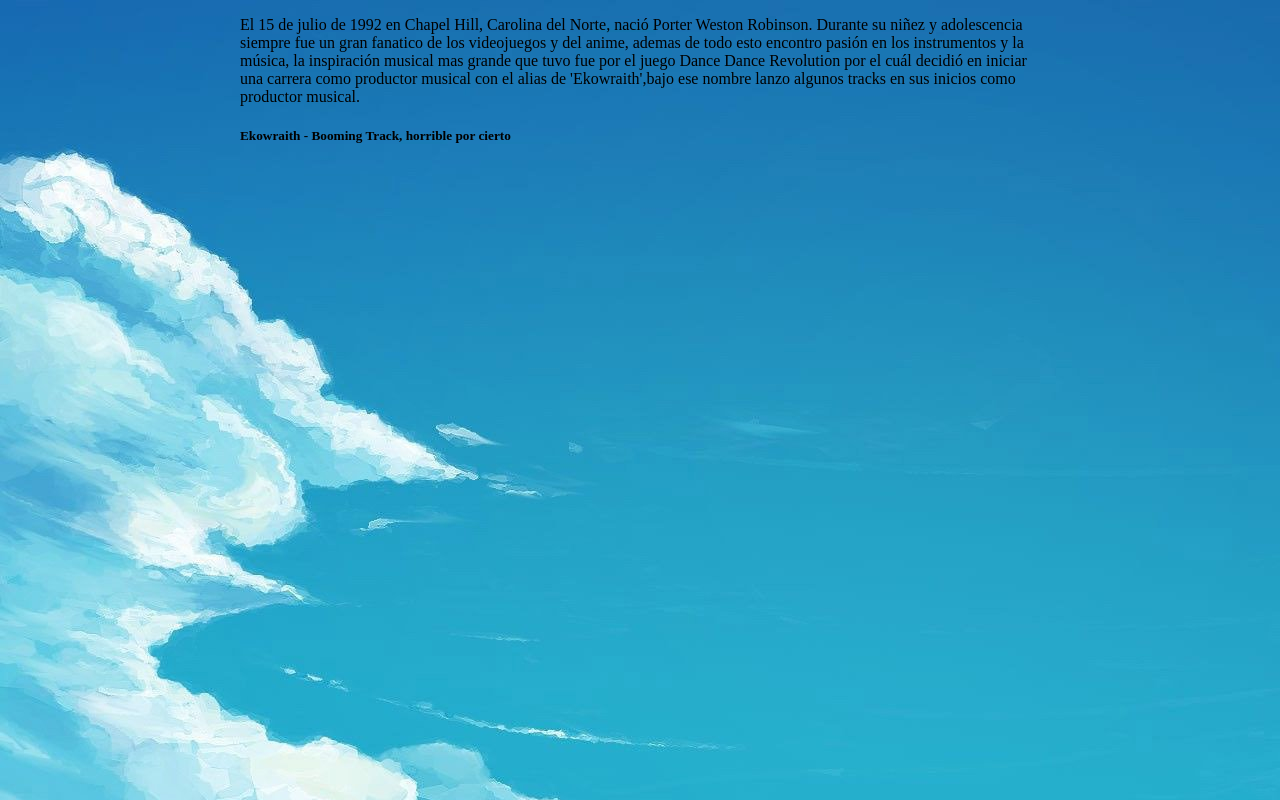
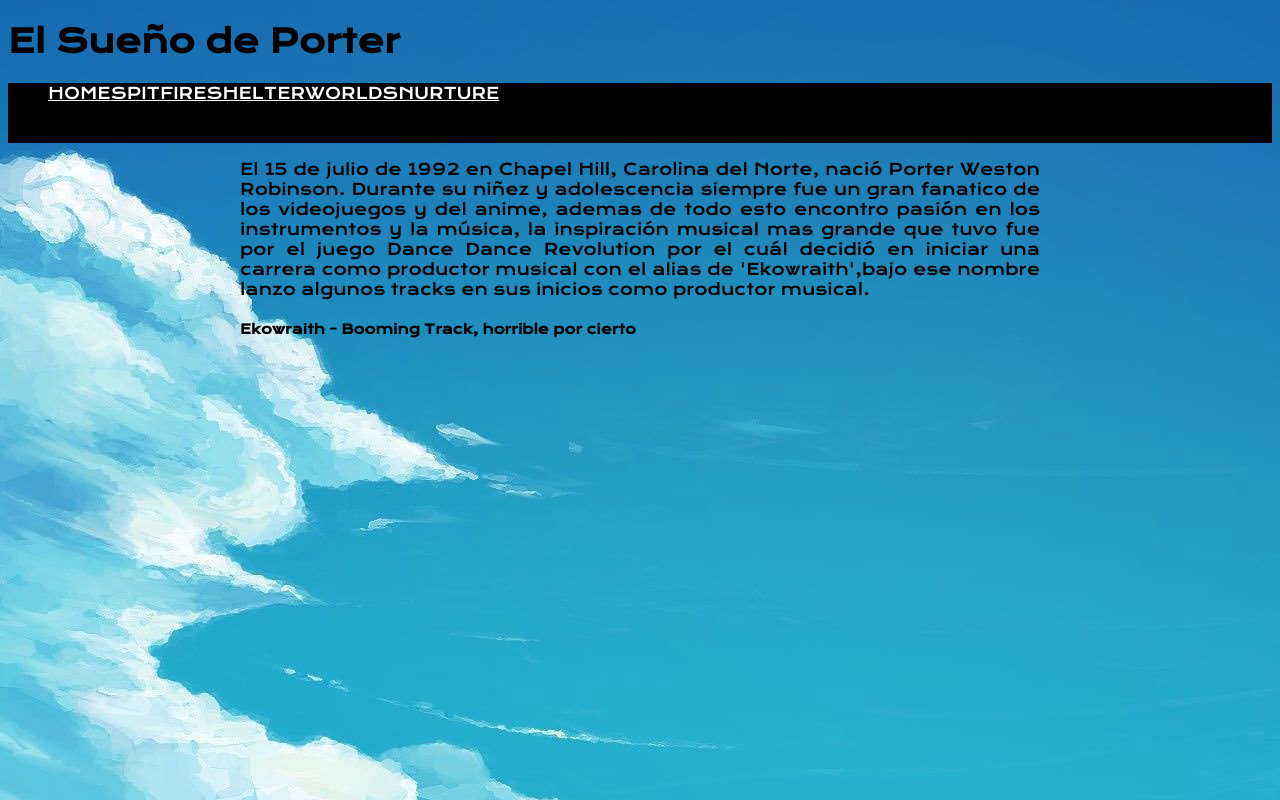
Before and after one commit to eduardordev/LAB07-SYTW, a website built with webpack: page src/home/home.html in a window 1280 px wide. Built offline with nearby package versions, Linux system fonts and the light colour scheme.

Commit message:
navBar added

```diff
--- a/src/home/home.css
+++ b/src/home/home.css
@@ -1,13 +1,31 @@
+@import url('https://fonts.googleapis.com/css2?family=Krona+One&display=swap');
 body{
     background-image: url(../imgs/sky.jpg);
     height: auto;
     width: auto;
+    font-family: 'Krona One', sans-serif;
+}
+
+#header_home{
+    text-align: center;
+    text-align: justify;
+}
+
+#navBar{
+    background-color: black;
+    border: black;
+    height: 60px;
+    width: 100%;
+}
+#a1{
+    color: white;
 }
 
 #divhome{
     height: auto;
     width: 100vh;
     margin: auto;
+    text-align:justify;
 }
 #p1{
     filter: blur(none);
--- a/src/home/home.html
+++ b/src/home/home.html
@@ -4,6 +4,8 @@
 	<meta name="viewport" content="width=device-width, initial-scale=1.0">
 	<meta charset="utf-8">
 	<link rel="stylesheet" type="text/css" href="home.css">
+	<link rel="preconnect" href="https://fonts.gstatic.com">
+	<link href="https://fonts.googleapis.com/css2?family=Krona+One&display=swap" rel="stylesheet">
 
 	<title>Historia Web</title>
 </head>
--- a/src/home/home.js
+++ b/src/home/home.js
@@ -7,6 +7,53 @@ import './home.css';
 
 const head = document.createElement("header");
 head.id = "header_home";
+
+const navBar = document.createElement("nav");
+navBar.id="navBar";
+
+const ulist = document.createElement("ul");
+ulist.id="ulist";
+navBar.appendChild(ulist);
+
+const li1 = document.createElement("li");
+li1.id = "li1";
+ulist.appendChild(li1);
+
+const a1 = document.createElement("a");
+a1.id = "a1";
+a1.setAttribute("href", "../spitfire/spitfire.html");
+a1.innerText="HOME";
+li1.appendChild(a1);
+
+const a2 = document.createElement("a");
+a2.id = "a1";
+a2.setAttribute("href", "../spitfire/spitfire.html");
+a2.innerText="SPITFIRE";
+li1.appendChild(a2);
+
+const a3 = document.createElement("a");
+a3.id = "a1";
+a3.setAttribute("href", "../spitfire/spitfire.html");
+a3.innerText="MORE";
+li1.appendChild(a3);
+
+const a4 = document.createElement("a");
+a4.id = "a1";
+a4.setAttribute("href", "../spitfire/spitfire.html");
+a4.innerText="WORLDS";
+li1.appendChild(a4);
+
+const a5 = document.createElement("a");
+a5.id = "a1";
+a5.setAttribute("href", "../spitfire/spitfire.html");
+a3.innerText="SHELTER";
+li1.appendChild(a5);
+
+const a6 = document.createElement("a");
+a6.id = "a1";
+a6.setAttribute("href", "../spitfire/spitfire.html");
+a6.innerText="NURTURE";
+li1.appendChild(a6);
 
 
 const t1 = document.createElement("h1");
@@ -28,10 +75,12 @@ ekot.id = "ekot";
 ekot.innerText = "Ekowraith - Booming Track, horrible por cierto";
 divhome.appendChild(ekot);
 
-const ekoaudio = document.createElement("audio");
+const ekoaudio = document.createElement("AUDIO");
 ekoaudio.id = "ekoaudio";
-ekoaudio.src = Ekowraith;
+ekoaudio.canPlayType("audio/mpeg");
+ekoaudio.setAttribute("src", "../music/Ekowraith.mp3");
 divhome.appendChild(ekoaudio);
 
+document.getElementById("body_home").appendChild(head);
+document.getElementById("body_home").appendChild(navBar);
 document.getElementById("body_home").appendChild(divhome);
-document.getElementById("body_home").appendChild(header);
```
Also changed, not shown: src/imgs/sptf1.PNG (added).
